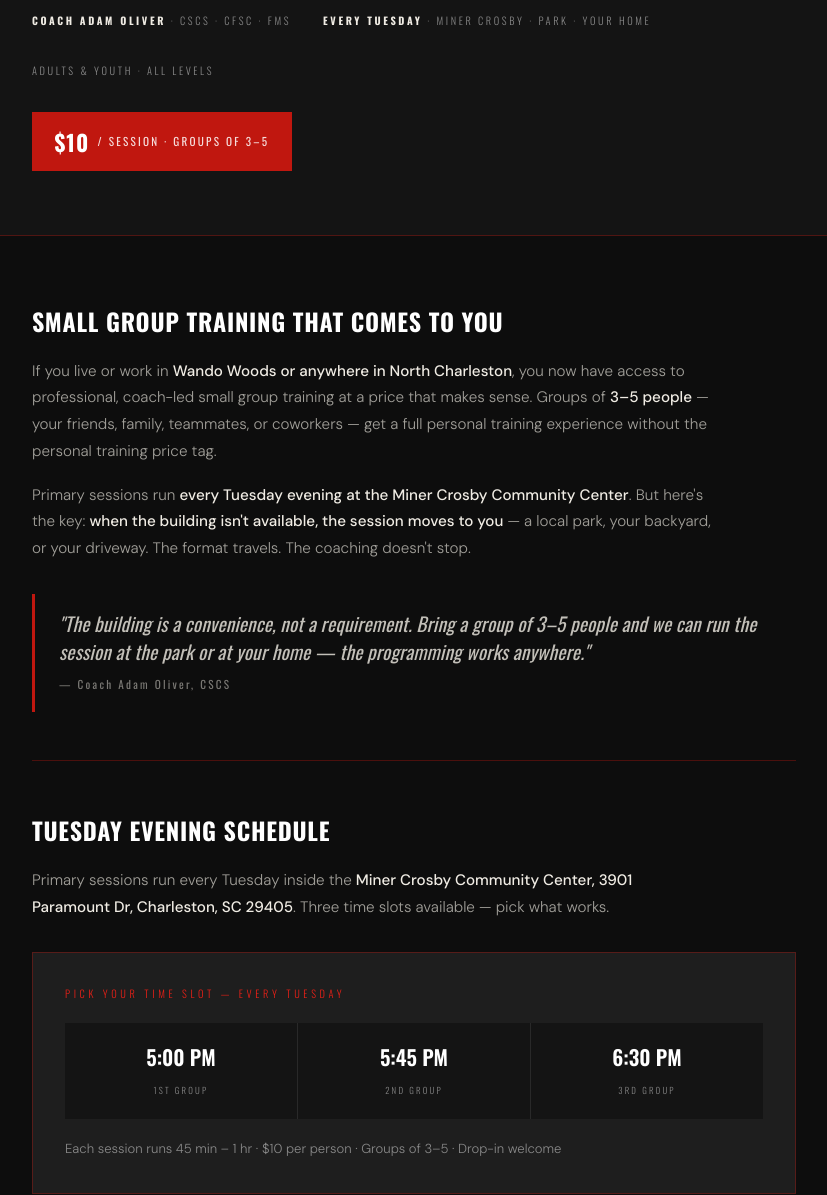
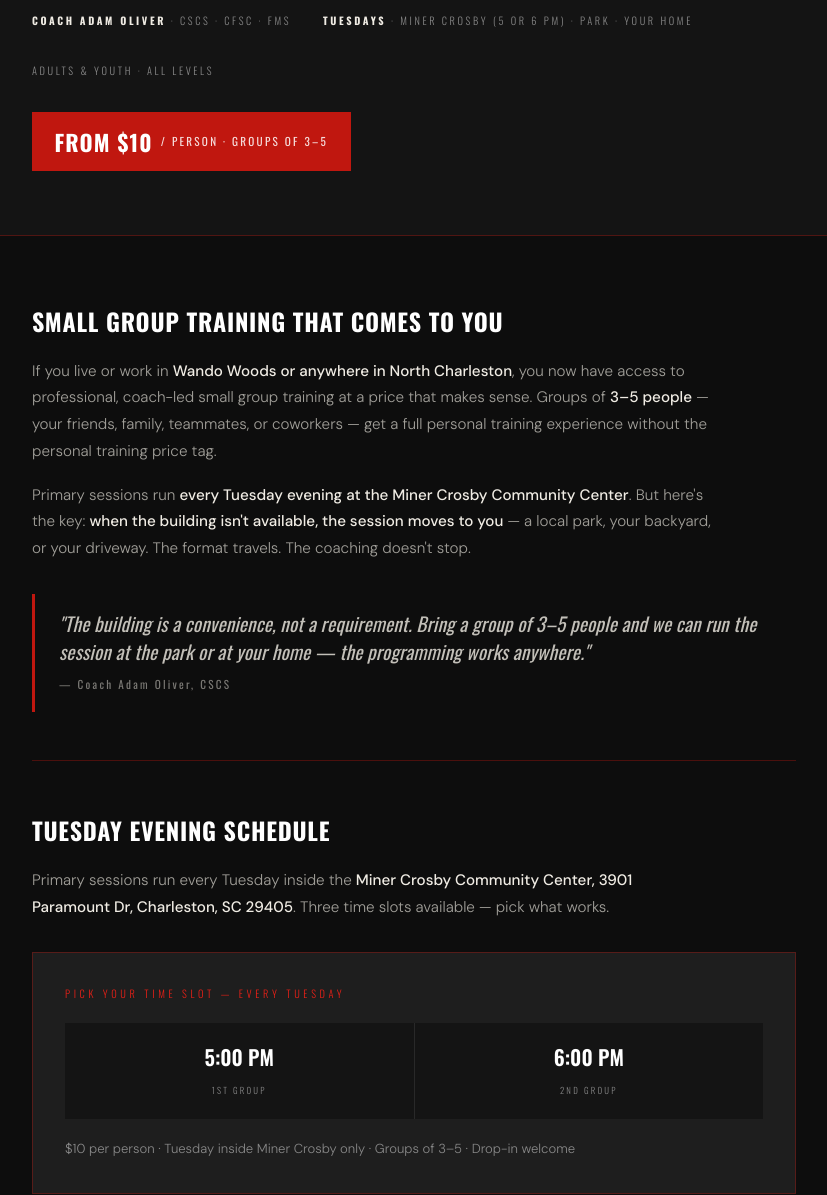
Before and after one commit to ollieadam/chsstrengthclub, a plain HTML site: page blog/group-strength-classes-north-charleston-wando-woods.html in a window 1280 px wide. Shown: the part 371-1566 px from the top of the page, without its empty margins (226-1053 px from the left). Drawn offline with nearby package versions, Linux system fonts and the light colour scheme.

Commit message:
Update group training blog post to match current rates
Time slots updated to 5 PM and 6 PM (removed 5:45/6:30). Rates now
show $10/person (Tuesdays inside Miner Crosby only), $75/group (park
or home, 3-5 people), $100/session (partner pack, 2 people, 8-session).
Info grid, class card, CTA, and hero badge all updated to match.

Co-Authored-By: Claude Sonnet 4.6 <noreply@anthropic.com>

```diff
--- a/blog/group-strength-classes-north-charleston-wando-woods.html
+++ b/blog/group-strength-classes-north-charleston-wando-woods.html
@@ -420,10 +420,10 @@ body {
     <h1>Small Group Training<br>in <em>North Charleston</em><br>— Sprint · Vertical · Strength</h1>
     <div class="hero-meta">
       <span><strong>Coach Adam Oliver</strong> · CSCS · CFSC · FMS</span>
-      <span><strong>Every Tuesday</strong> · Miner Crosby · Park · Your Home</span>
+      <span><strong>Tuesdays</strong> · Miner Crosby (5 or 6 PM) · Park · Your Home</span>
       <span>Adults & Youth · All Levels</span>
     </div>
-    <div class="price-badge">$10 <small>/ Session · Groups of 3–5</small></div>
+    <div class="price-badge">From $10 <small>/ Person · Groups of 3–5</small></div>
   </div>
 </div>
 
@@ -445,21 +445,17 @@ body {
 
   <div class="class-card">
     <div class="class-card-title">Pick Your Time Slot — Every Tuesday</div>
-    <div class="time-slots">
+    <div class="time-slots" style="grid-template-columns:1fr 1fr">
       <div class="time-slot">
         <span class="time">5:00 PM</span>
         <span class="group">1st Group</span>
       </div>
       <div class="time-slot">
-        <span class="time">5:45 PM</span>
+        <span class="time">6:00 PM</span>
         <span class="group">2nd Group</span>
       </div>
-      <div class="time-slot">
-        <span class="time">6:30 PM</span>
-        <span class="group">3rd Group</span>
-      </div>
     </div>
-    <p style="font-size:0.82rem;color:var(--muted);margin:0.75rem 0 0;">Each session runs 45 min – 1 hr · $10 per person · Groups of 3–5 · Drop-in welcome</p>
+    <p style="font-size:0.82rem;color:var(--muted);margin:0.75rem 0 0;">$10 per person · Tuesday inside Miner Crosby only · Groups of 3–5 · Drop-in welcome</p>
   </div>
 
   <p>When the community center isn't available, <strong>sessions move to a local park or your home</strong> — same format, same coaching, same results. All you need is outdoor space and your group.</p>
@@ -514,7 +510,7 @@ body {
   <ul class="checklist">
     <li><strong>Local Park</strong> — Open grass, flat ground, and space to run. Perfect for sprint work, ladder drills, and bodyweight strength circuits. Any park in the Wando Woods or North Charleston area works.</li>
     <li><strong>Your Backyard or Driveway</strong> — If you have 3–5 people and enough outdoor space, Coach Adam brings the session to your home. Your neighborhood becomes the gym.</li>
-    <li><strong>Same Programming, Same Price</strong> — The location changes, the quality doesn't. $10/person regardless of where the session takes place.</li>
+    <li><strong>Same Programming, Different Rate</strong> — Tuesday inside Miner Crosby is $10/person. Park and home group sessions are $75/group (3–5 people). The coaching never changes.</li>
   </ul>
 
   <p>This is especially valuable for <strong>youth athletes whose seasons overlap with facility availability</strong>, or adult groups who want the convenience of training close to home on a flexible schedule.</p>
@@ -536,11 +532,11 @@ body {
     </div>
     <div class="info-item">
       <div class="info-label">Day & Times</div>
-      <div class="info-value">Every Tuesday<br>5:00 PM · 5:45 PM · 6:30 PM</div>
+      <div class="info-value">Every Tuesday<br>5:00 PM or 6:00 PM start</div>
     </div>
     <div class="info-item">
-      <div class="info-label">Price & Group Size</div>
-      <div class="info-value">$10 per person · Groups of 3–5<br>Adults & Youth · All levels</div>
+      <div class="info-label">Rates</div>
+      <div class="info-value"><strong>$10/person</strong> · Tuesdays inside Miner Crosby (5 or 6 PM)<br><strong>$75/group</strong> · Groups of 3–5 · Park or home sessions<br><strong>$100/session</strong> · Partner sessions (2 people) · 8-pack</div>
     </div>
   </div>
 
@@ -548,7 +544,7 @@ body {
 
   <div class="cta-block">
     <h3>Get Your Group Together</h3>
-    <p>Gather 3–5 people — friends, family, teammates, coworkers — and reach out to Coach Adam to schedule your first session. Tuesdays at Miner Crosby, or wherever works best for your group. $10/person. No long-term commitment required.</p>
+    <p>Gather your group and reach out to Coach Adam. Tuesdays inside Miner Crosby at $10/person (5 or 6 PM). Group sessions at the park or your home from $75/group. Partner sessions (2 people) available at $100/session in an 8-session pack. No long-term commitment.</p>
     <a href="/small-group-training-north-charleston.html" class="cta-btn">View Tuesday Class Info</a>
     <a href="mailto:chsstrengthclub@gmail.com" class="cta-email">chsstrengthclub@gmail.com</a>
   </div>
```
